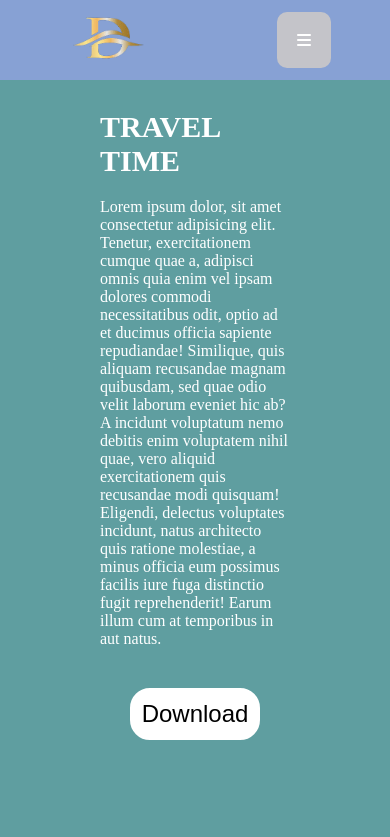
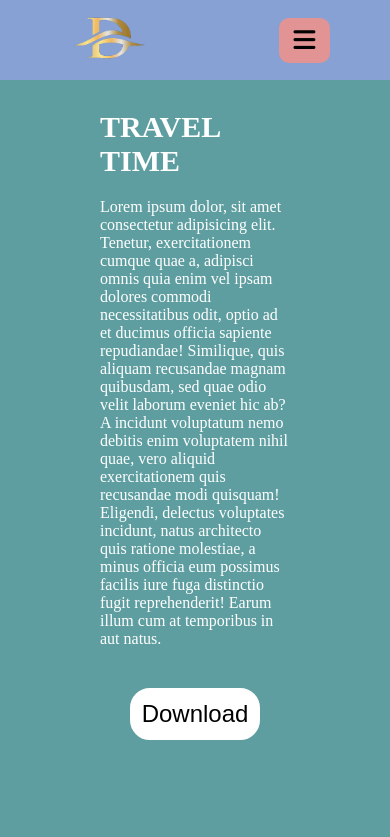
Before and after one commit to Durjoydattaprantho/Travel, a plain HTML site: page index.html in a window 390 px wide. Shown: the top 837 px of the page. Drawn offline with Linux system fonts and the light colour scheme.

Commit message:
sange navber button

```diff
--- a/index.html
+++ b/index.html
@@ -8,11 +8,9 @@
     <link rel="stylesheet" href="./style.css">
     <script src="https://kit.fontawesome.com/2d81a32ce8.js" crossorigin="anonymous"></script>
 </head>
-
 <body>
-
     <nav class="navication">
-        <i class="fa-solid fa-bars"></i>
+       <button><i class="fa-solid fa-bars"></i></button>
         <a href="" class="nav-first-img"><img src="./image/d-logo.png" alt=""></a>
         <div>
             <ul class="nav-ber">
@@ -28,7 +26,6 @@
             </ul>
         </div>
     </nav>
-
     <header class="travel">
         <div>
             <h1>TRAVEL TIME</h1>
@@ -44,7 +41,6 @@
             </div>
         </div>
     </header>
-
     <div class="tours">
         <h1>OUR TOURS</h1>
         <div class="tours-img">
@@ -54,7 +50,6 @@
             <img src="./image/india.jpeg" alt="">
         </div>
     </div>
-
     <span class="discover">
         <div class="discover-div">
             <h1>DISCOVER THE WORLD IN A NEW WAYS</h1>
@@ -69,7 +64,6 @@
             </ul>
         </div>
     </span>
-
     <section class="our-galary">
         <h1>OUR GALLERY</h1>
         <section class="galary-area">
@@ -86,7 +80,6 @@
             </div>
         </section>
     </section>
-
     <section class="contract">
         <h1>CONTRACT US</h1>
         <div class="contract-div">
@@ -116,7 +109,6 @@
 
         </div>
     </section>
-
     <section class="puaters">
         <div class="puaters-div">
             <div class="lorem">
--- a/style.css
+++ b/style.css
@@ -35,7 +35,7 @@ img {
     top: 0;
     height: 80px;
 }
-.navication i {
+.navication button {
     display: none;
 }
 .nav-first-img {
@@ -354,15 +354,19 @@ img {
         display: flex;
         justify-content: space-around;
     }
-    .navication i {
+    .navication button {
         display: block;
-        padding: 20px;
-        background-color: rgb(196, 196, 201);
+        padding: 10px 15px;
+        background-color: rgb(226, 147, 147);
         border-radius: 10px;
         position: relative;
+        color: black;
         order: 1;
+        border: 0;
     }
-
+    .navication button i{
+        font-size: 25px;
+    }
     .nav-first-img {
         display: block;
         position: sticky;
@@ -390,7 +394,7 @@ img {
         flex-direction: column;
         color: black;
     }
-    .navication>i:hover~div {
+    .navication>button:focus~div {
         display: block;
         position: absolute;
     }
```
